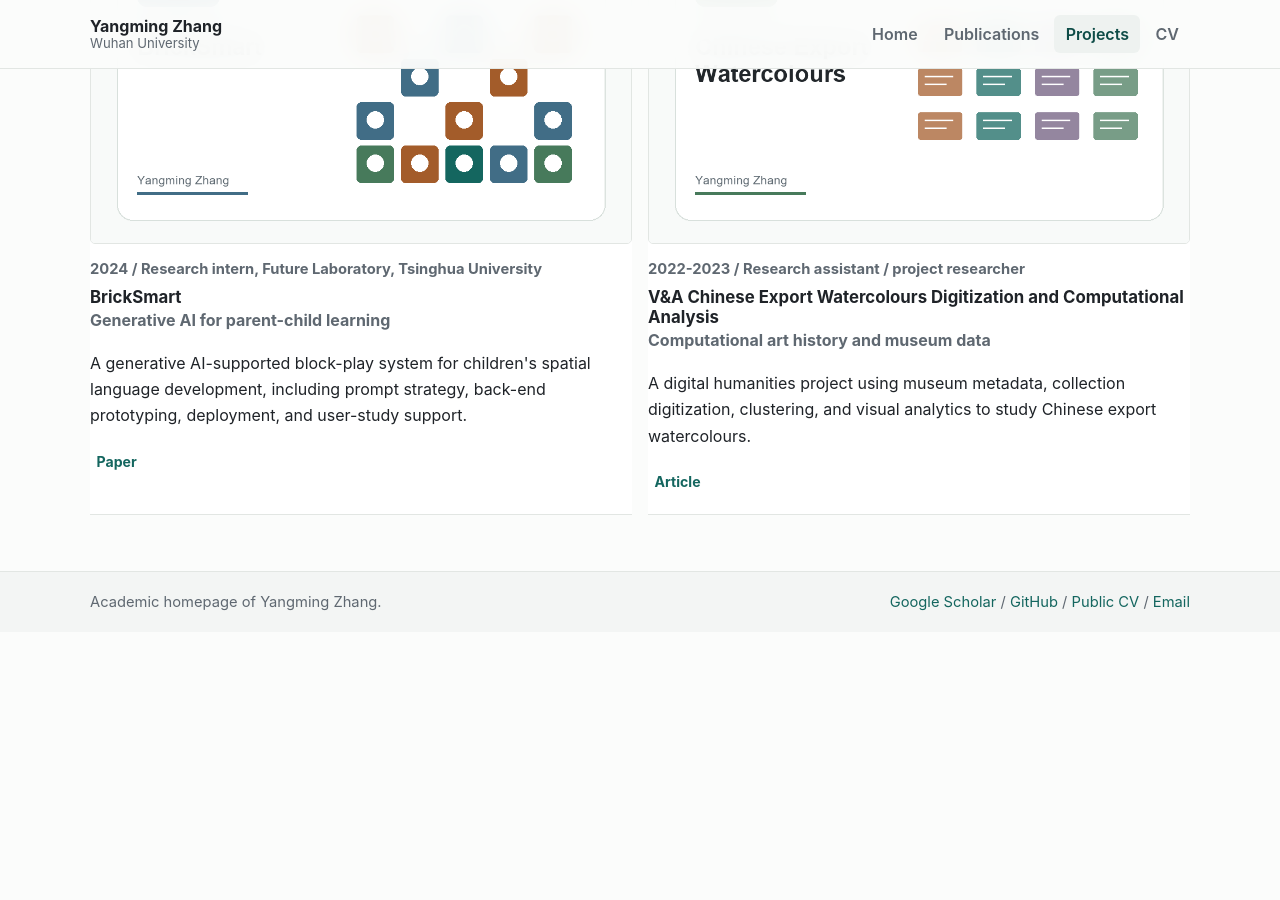
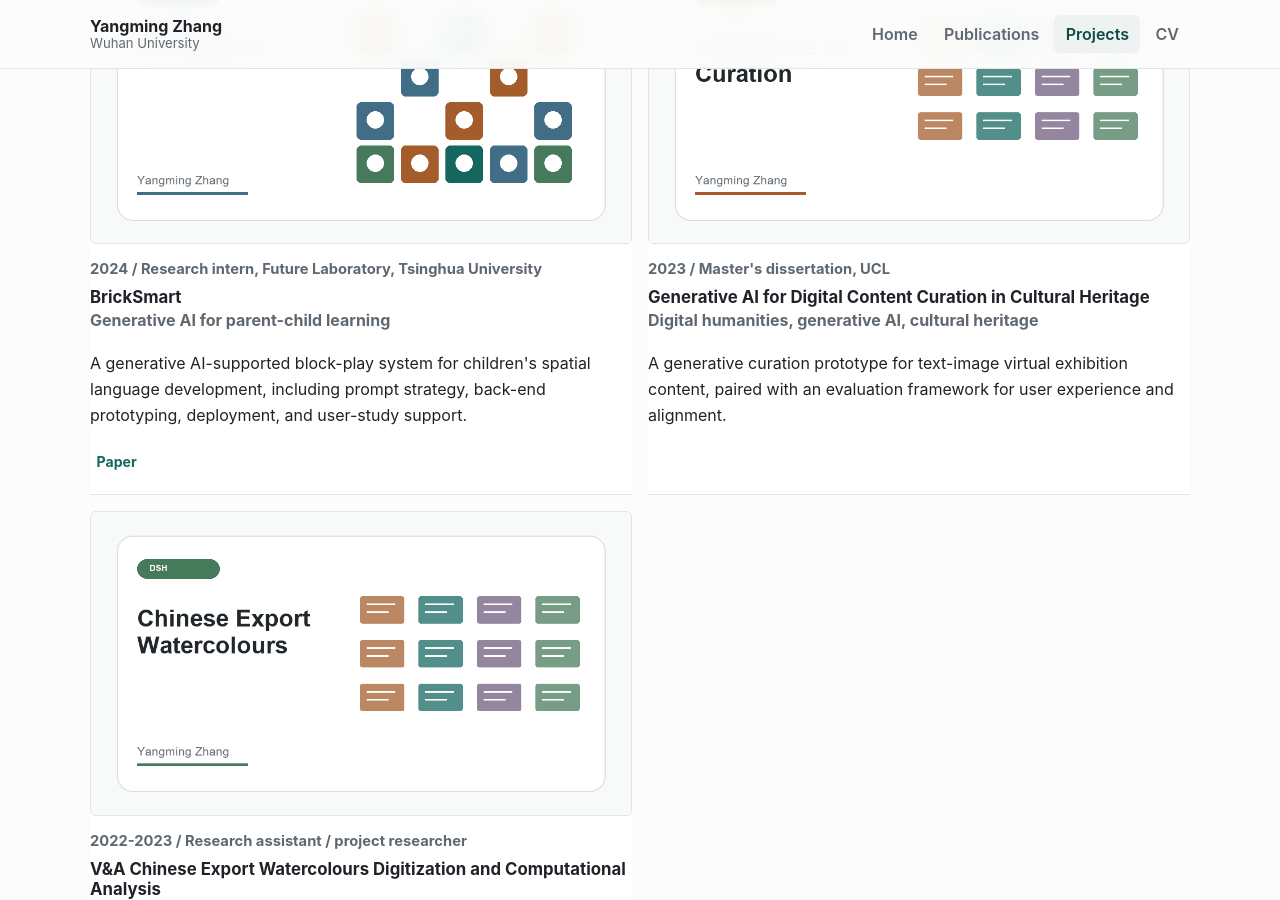
Before and after one commit to JAdpp/ymzhang.github.io, a Jekyll site: the page built from projects.md, in a window 1280 px wide and 900 px high, scrolled down 1379 px. Built offline with Jekyll 4.4.1, drawn with Linux system fonts in a browser that asks for light colours; before the commit the page ends 2011 px from its top, so only the background shows below that.

Commit message:
Restore curation project listing

```diff
--- a/_data/projects.yml
+++ b/_data/projects.yml
@@ -49,6 +49,15 @@
     - label: "Paper"
       url: "https://doi.org/10.1145/3706598.3714212"
 
+- title: "Generative AI for Digital Content Curation in Cultural Heritage"
+  period: "2023"
+  role: "Master's dissertation, UCL"
+  area: "Digital humanities, generative AI, cultural heritage"
+  featured: false
+  image: "/assets/img/covers/curation.png"
+  image_alt: "Cover image for the generative AI curation project"
+  summary: "A generative curation prototype for text-image virtual exhibition content, paired with an evaluation framework for user experience and alignment."
+
 - title: "V&A Chinese Export Watercolours Digitization and Computational Analysis"
   period: "2022-2023"
   role: "Research assistant / project researcher"
--- a/scripts/create_site_images.py
+++ b/scripts/create_site_images.py
@@ -203,6 +203,7 @@ def main():
         ("altair-standcraft.png", "Project", "Altair / StandCraft", PALETTE["deep"], "canon"),
         ("trip-canvas.png", "Project", "Trip Canvas", PALETTE["leaf"], "scrapbook"),
         ("mindtrace.png", "Project", "MindTrace", PALETTE["plum"], "network"),
+        ("curation.png", "Project", "Generative AI Curation", PALETTE["warm"], "archive"),
     ]
     for args in covers:
         make_cover(*args)
```
Also changed, not shown: assets/img/covers/curation.png (added).
